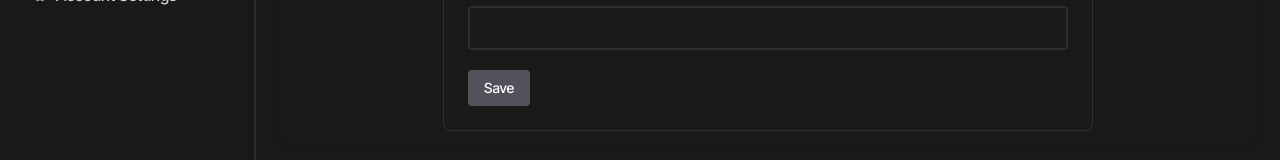
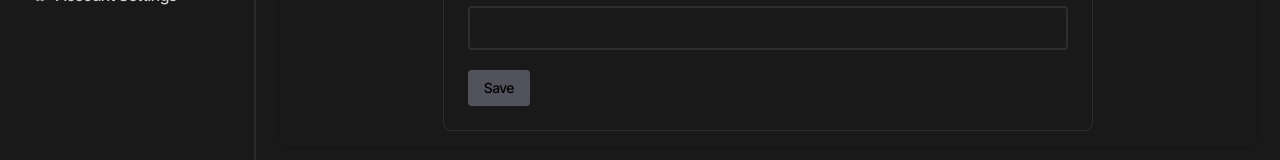
Before and after one commit to harsh749005/GhostSafe, a Next.js app: page /settingspage in a window 1280 px wide. Shown: the part 377-537 px from the top of the page. Built offline with nearby package versions, Linux system fonts and the light colour scheme.

Commit message:
btn color change

```diff
--- a/app/settingspage/page.jsx
+++ b/app/settingspage/page.jsx
@@ -131,7 +131,7 @@ export default function PaymentInfoManager() {
 
                   <button
                     onClick={changeName}
-                    className="mt-5 text-white cursor-pointer font-medium bg-zinc-600 hover:bg-zinc-300 px-4 py-2 rounded text-[10px] md:text-sm transition-colors"
+                    className="mt-5 cursor-pointer font-medium bg-zinc-600 hover:bg-zinc-300 px-4 py-2 rounded text-[10px] md:text-sm transition-colors"
                   >
                     Save
                   </button>
```
